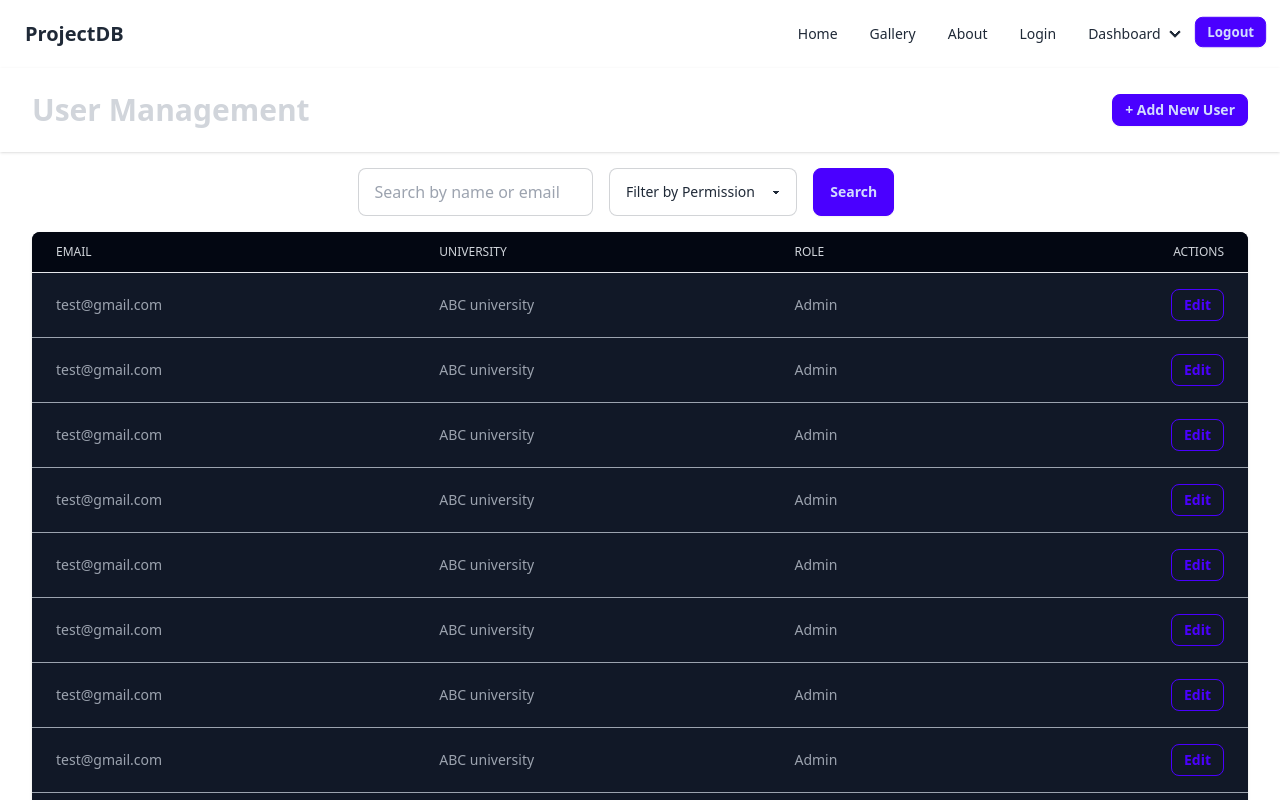
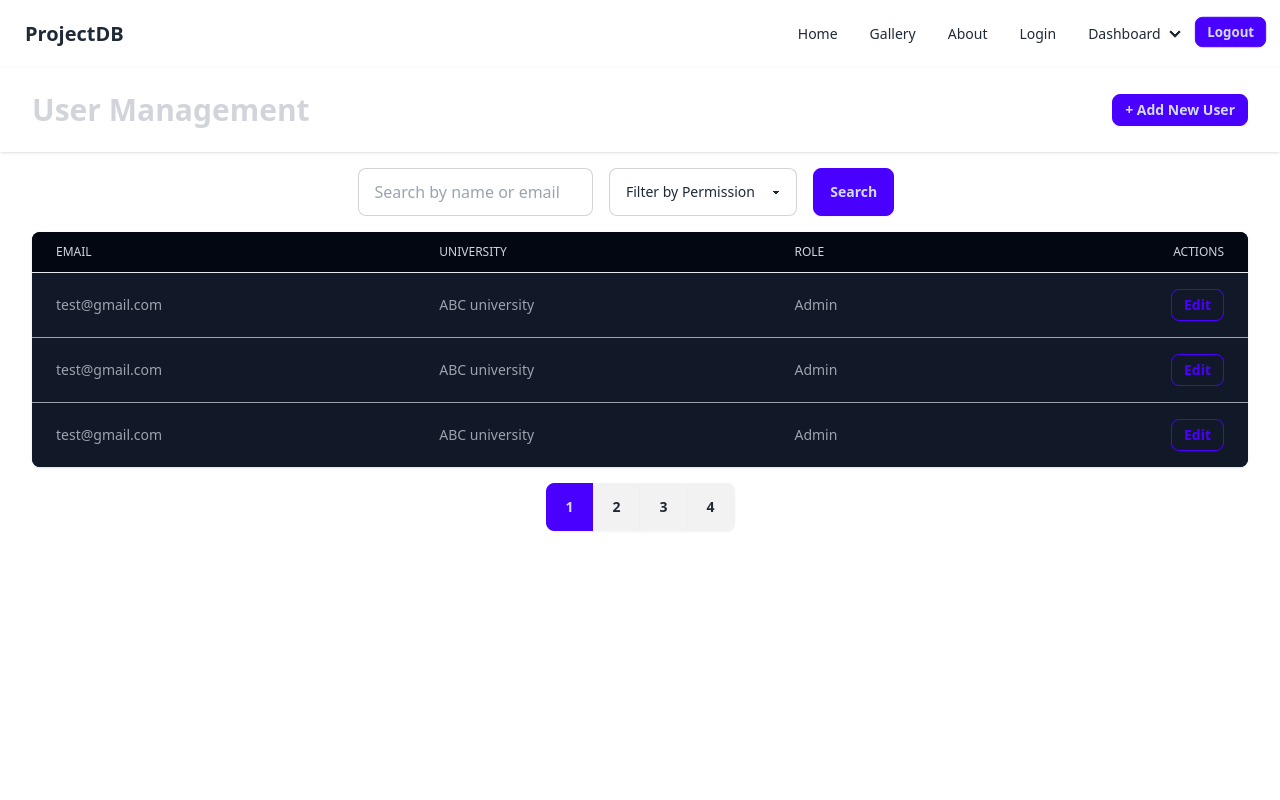
Before and after one commit to SteveSayantan/ProjectDB, a React (Vite) app: page /users in a window 1280 px wide. Shown: the top 800 px of the page. Built offline with nearby package versions, Linux system fonts and the light colour scheme.

Commit message:
implement changes using dummy data

```diff
--- a/src/components/Category.jsx
+++ b/src/components/Category.jsx
@@ -1,7 +1,5 @@
-import React from "react";
 import { Link } from "react-router-dom";
 
-const Category = () => {
 const categories = [
     "AI",
     "IoT",
@@ -10,6 +8,8 @@ const Category = () => {
     "Cybersecurity",
     "Robotics",
 ];
+
+const Category = () => {
     return (
         <section className="max-w-7xl mx-auto px-4 py-16">
             <h3 className="text-2xl font-semibold text-center mb-8 lg:text-3xl">
--- a/src/components/RecentProjectCard.jsx
+++ b/src/components/FeaturedProjectCard.jsx
@@ -1,16 +1,15 @@
-import React from "react";
-
-const RecentProjectCard = ({projectDetails}) => {
+const FeaturedProjectCard = ({projectDetails}) => {
+    const {title, summary} = projectDetails;
     return (
         <div className="card bg-white shadow-md p-6 hover:shadow-lg">
             <h4 className="text-xl font-semibold text-blue-600">
-                AI-Based Student Mentor System
+                {title}
             </h4>
             <p className="text-gray-600 mt-2">
-                A system to provide AI-driven guidance for students.
+                {summary}
             </p>
         </div>
     );
 };
 
-export default RecentProjectCard;
+export default FeaturedProjectCard;
--- /dev/null
+++ b/src/components/FeaturedProjects.jsx
@@ -0,0 +1,38 @@
+import FeaturedProjectCard from "./FeaturedProjectCard";
+
+const FeaturedProjectsArr = [
+    {
+        id: 1,
+        title: "AI-based Student Mentor System",
+        summary: "A system to provide AI-driven guidance for students.",
+    },
+    {
+        id: 2,
+        title: "Blockchain for Education Certificates",
+        summary: "Secure certification management using blockchain technology.",
+    },
+    {
+        id: 3,
+        title: "IoT-Based Smart Campus",
+        summary: "An IoT solution for efficient campus management.",
+    },
+];
+
+const FeaturedProjects = () => {
+    return (
+        <section className="py-12 bg-gray-50">
+            <div className="max-w-7xl mx-auto px-4 text-center">
+                <h3 className="text-2xl font-bold mb-8 text-black">
+                    Recent Projects
+                </h3>
+                <div className="grid grid-cols-1 md:grid-cols-3 gap-8">
+                    {FeaturedProjectsArr.map((project) => (
+                        <FeaturedProjectCard key={project?.id} projectDetails={project} />
+                    ))}
+                </div>
+            </div>
+        </section>
+    );
+};
+
+export default FeaturedProjects;
--- a/src/components/ProjectCard.jsx
+++ b/src/components/ProjectCard.jsx
@@ -1,6 +1,7 @@
 import React from "react";
 
-const ProjectCard = ({title, description, contributors}) => {
+const ProjectCard = ({projectDetails}) => {
+    const {title, description, contributors} = projectDetails;
     return (
         <div className="card bg-slate-950 transition-shadow hover:shadow-[16px_0px_28px_rgba(0,0,0,0.6)]  p-6">
             <h3 className="text-xl font-semibold text-blue-600">
--- a/src/components/RecentProjects.jsx
+++ /dev/null
@@ -1,19 +0,0 @@
-import React from "react";
-import RecentProjectCard from "./RecentProjectCard";
-
-const RecentProjects = () => {
-    return (
-        <section className="py-12 bg-gray-50">
-            <div className="max-w-7xl mx-auto px-4 text-center">
-                <h3 className="text-2xl font-bold mb-8 text-black">Recent Projects</h3>
-                <div className="grid grid-cols-1 md:grid-cols-3 gap-8">
-                    <RecentProjectCard/>
-                    <RecentProjectCard/>
-                    <RecentProjectCard/>
-                </div>
-            </div>
-        </section>
-    );
-};
-
-export default RecentProjects;
--- a/src/components/UserDetails.jsx
+++ b/src/components/UserDetails.jsx
@@ -1,6 +1,7 @@
 import React from "react";
 
-const UserDetails = ({email, university, role}) => {
+const UserDetails = ({user}) => {
+    const {email, university, role} = user;
     return (
         <tr>
             <td className="px-6 py-4 whitespace-nowrap text-sm text-gray-400">
--- a/src/components/index.js
+++ b/src/components/index.js
@@ -5,4 +5,4 @@ export {default as SubmitBtn} from './SubmitBtn'
 export {default as Footer} from './Footer'
 export {default as Hero} from './Hero'
 export {default as Category} from './Category'
-export {default as RecentProjects} from './RecentProjects'
+export {default as FeaturedProjects} from './FeaturedProjects'
--- a/src/pages/Home.jsx
+++ b/src/pages/Home.jsx
@@ -1,10 +1,10 @@
-import { Hero, Category, RecentProjects } from "../components";
+import { Hero, Category, FeaturedProjects } from "../components";
 
 const Home=()=>{
     return <>
         <Hero/>
         <Category/>
-        <RecentProjects/>
+        <FeaturedProjects/>
     </>
 }
 
--- a/src/pages/Projects.jsx
+++ b/src/pages/Projects.jsx
@@ -1,4 +1,14 @@
 import ProjectCard from "../components/ProjectCard";
+
+const projectList = [
+    {
+        id: 1,
+        title: "Blockchain for Certificates",
+        description:
+            "A blockchain-based system for secure management of education certificates. Lorem ipsum dolor sit amet consectetur adipisicing elit. Dignissimos earum amet eligendi, harum iste ducimus incidunt  nostrum sed, omnis architecto fuga, nisi accusantium nulla repellendus.",
+        contributors: ["john", "Bob"],
+    },
+];
 
 const Projects = () => {
     return (
@@ -40,27 +50,12 @@ const Projects = () => {
             <main className="py-6">
                 <div className="max-w-7xl mx-auto flex flex-col items-center gap-6 md:gap-10 px-4 sm:px-6 lg:px-8">
                     <div className="grid grid-cols-1 gap-6 md:grid-cols-2 lg:grid-cols-3">
-                        <ProjectCard
-                            title={"Blockchain for Certificates"}
-                            description={
-                                "A blockchain-based system for secure management of education certificates. Lorem ipsum dolor sit amet consectetur adipisicing elit. Dignissimos earum amet eligendi, harum iste ducimus incidunt  nostrum sed, omnis architecto fuga, nisi accusantium nulla repellendus."
-                            }
-                            contributors={["john", "Bob"]}
-                        />
-                        <ProjectCard
-                            title={"Blockchain for Certificates"}
-                            description={
-                                "A blockchain-based system for secure management of education certificates. Lorem ipsum dolor sit amet consectetur adipisicing elit. Dignissimos earum amet eligendi, harum iste ducimus incidunt  nostrum sed, omnis architecto fuga, nisi accusantium nulla repellendus."
-                            }
-                            contributors={["john", "Bob"]}
-                        />
-                        <ProjectCard
-                            title={"Blockchain for Certificates"}
-                            description={
-                                "A blockchain-based system for secure management of education certificates. Lorem ipsum dolor sit amet consectetur adipisicing elit. Dignissimos earum amet eligendi, harum iste ducimus incidunt  nostrum sed, omnis architecto fuga, nisi accusantium nulla repellendus."
-                            }
-                            contributors={["john", "Bob"]}
-                        />
+                        {projectList.map((project) => (
+                            <ProjectCard
+                                key={project?.id}
+                                projectDetails={project}
+                            />
+                        ))}
                     </div>
 
                     <div className="join">
--- a/src/pages/Users.jsx
+++ b/src/pages/Users.jsx
@@ -1,4 +1,25 @@
 import UserDetails from "../components/UserDetails";
+
+const users = [
+    {
+        id: 1,
+        email: "test@gmail.com",
+        university: "ABC university",
+        role: "Admin",
+    },
+    {
+        id: 2,
+        email: "test@gmail.com",
+        university: "ABC university",
+        role: "Admin",
+    },
+    {
+        id: 3,
+        email: "test@gmail.com",
+        university: "ABC university",
+        role: "Admin",
+    },
+];
 
 const Users = () => {
     return (
@@ -9,7 +30,10 @@ const Users = () => {
                     <h1 className="text-2xl font-bold text-gray-300 md:text-3xl">
                         User Management
                     </h1>
-                    <button className="btn btn-sm btn-primary" id="add-user-btn">
+                    <button
+                        className="btn btn-sm btn-primary"
+                        id="add-user-btn"
+                    >
                         + Add New User
                     </button>
                 </div>
@@ -57,18 +81,9 @@ const Users = () => {
                             </thead>
                             <tbody className="bg-gray-900 divide-y divide-gray-400">
                                 {/* <!-- Example Row --> */}
-                                <UserDetails email={"test@gmail.com"} university={"ABC university"} role={"Admin"}/>
-                                <UserDetails email={"test@gmail.com"} university={"ABC university"} role={"Admin"}/>
-                                <UserDetails email={"test@gmail.com"} university={"ABC university"} role={"Admin"}/>
-                                <UserDetails email={"test@gmail.com"} university={"ABC university"} role={"Admin"}/>
-                                <UserDetails email={"test@gmail.com"} university={"ABC university"} role={"Admin"}/>
-                                <UserDetails email={"test@gmail.com"} university={"ABC university"} role={"Admin"}/>
-                                <UserDetails email={"test@gmail.com"} university={"ABC university"} role={"Admin"}/>
-                                <UserDetails email={"test@gmail.com"} university={"ABC university"} role={"Admin"}/>
-                                <UserDetails email={"test@gmail.com"} university={"ABC university"} role={"Admin"}/>
-                                <UserDetails email={"test@gmail.com"} university={"ABC university"} role={"Admin"}/>
-                                <UserDetails email={"test@gmail.com"} university={"ABC university"} role={"Admin"}/>
-
+                                {users.map((user) => (
+                                    <UserDetails key={user?.id} user={user} />
+                                ))}
                             </tbody>
                         </table>
                     </div>
```
Lines whose indentation alone changed are shown as unchanged.
